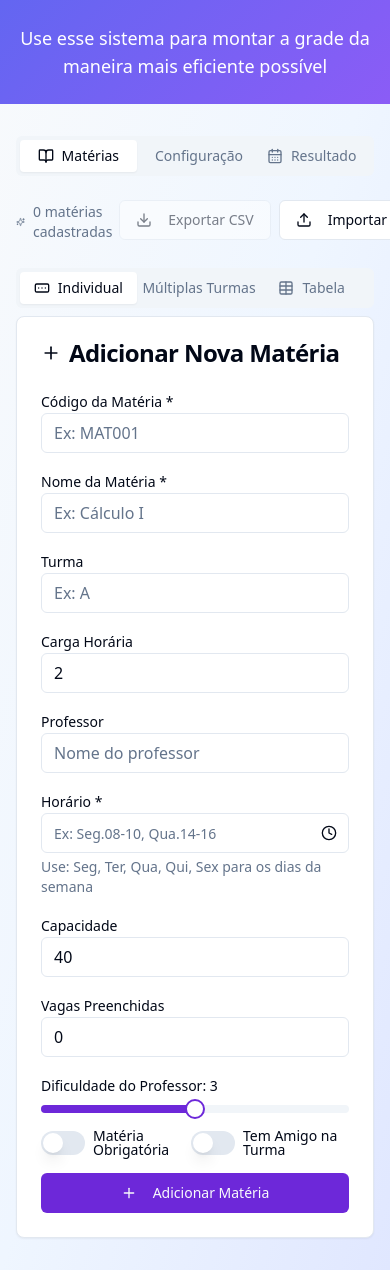
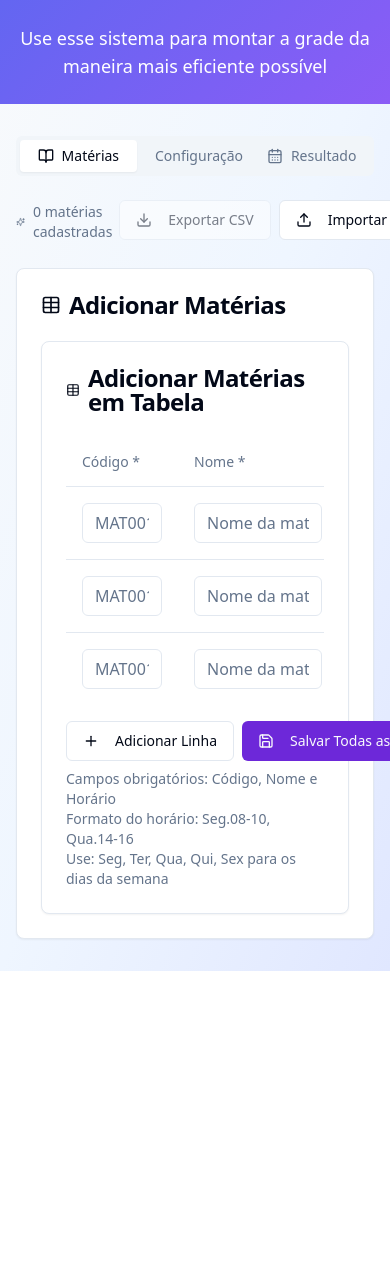
Before and after one commit to thiagopirolla/horario-perfecto-planner-33, a React (Vite) app: page / in a window 390 px wide. Shown: the top 1270 px of the page. After the commit the page ends 971 px from the top, so only its background shows below. Built offline with nearby package versions, Linux system fonts and the light colour scheme.

Commit message:
Remove individual and multiple class tabs.

```diff
--- a/src/components/SubjectForm.tsx
+++ b/src/components/SubjectForm.tsx
@@ -1,19 +1,17 @@
 
 import React, { useState } from 'react';
 import { Card, CardContent, CardHeader, CardTitle } from '@/components/ui/card';
+import { Accordion, AccordionContent, AccordionItem, AccordionTrigger } from '@/components/ui/accordion';
+import { Trash2, Edit, TableIcon } from 'lucide-react';
+import { Subject } from '@/types/schedule';
+import { toast } from '@/hooks/use-toast';
+import SubjectTable from './SubjectTable';
 import { Button } from '@/components/ui/button';
 import { Input } from '@/components/ui/input';
 import { Label } from '@/components/ui/label';
 import { Switch } from '@/components/ui/switch';
 import { Slider } from '@/components/ui/slider';
-import { Tabs, TabsContent, TabsList, TabsTrigger } from '@/components/ui/tabs';
-import { Accordion, AccordionContent, AccordionItem, AccordionTrigger } from '@/components/ui/accordion';
-import { Plus, Trash2, FormInput, TableIcon, Edit, Copy } from 'lucide-react';
-import { Subject } from '@/types/schedule';
-import { toast } from '@/hooks/use-toast';
-import SubjectTable from './SubjectTable';
 import TimeSlotSelector from './TimeSlotSelector';
-import MultipleClassForm from './MultipleClassForm';
 
 interface SubjectFormProps {
   subjects: Subject[];
@@ -21,68 +19,7 @@ interface SubjectFormProps {
 }
 
 const SubjectForm: React.FC<SubjectFormProps> = ({ subjects, onSubjectsChange }) => {
-  const [newSubject, setNewSubject] = useState<Omit<Subject, 'id'>>({
-    code: '',
-    name: '',
-    required: false,
-    class: '',
-    capacity: 40,
-    filledSpots: 0,
-    professor: '',
-    difficulty: 3,
-    hasFriend: false,
-    schedule: '',
-    hours: 2
-  });
-
   const [editingSubject, setEditingSubject] = useState<Subject | null>(null);
-
-  const validateRequiredFields = (subject: Omit<Subject, 'id'>) => {
-    const missingFields = [];
-
-    if (!subject.code.trim()) missingFields.push('Código da Matéria');
-    if (!subject.name.trim()) missingFields.push('Nome da Matéria');
-    if (!subject.schedule.trim()) missingFields.push('Horário');
-
-    return missingFields;
-  };
-
-  const addSubject = () => {
-    const missingFields = validateRequiredFields(newSubject);
-
-    if (missingFields.length > 0) {
-      toast({
-        title: "Campos obrigatórios não preenchidos",
-        description: `Por favor, preencha: ${missingFields.join(', ')}`,
-        variant: "destructive"
-      });
-      return;
-    }
-
-    const subject: Subject = {
-      ...newSubject,
-      id: Date.now().toString()
-    };
-    onSubjectsChange([...subjects, subject]);
-    setNewSubject({
-      code: '',
-      name: '',
-      required: false,
-      class: '',
-      capacity: 40,
-      filledSpots: 0,
-      professor: '',
-      difficulty: 3,
-      hasFriend: false,
-      schedule: '',
-      hours: 2
-    });
-
-    toast({
-      title: "Matéria adicionada com sucesso!",
-      description: `${subject.name} foi cadastrada.`
-    });
-  };
 
   const removeSubject = (id: string) => {
     onSubjectsChange(subjects.filter(s => s.id !== id));
@@ -95,7 +32,11 @@ const SubjectForm: React.FC<SubjectFormProps> = ({ subjects, onSubjectsChange })
   const saveEdit = () => {
     if (!editingSubject) return;
 
-    const missingFields = validateRequiredFields(editingSubject);
+    const missingFields = [];
+
+    if (!editingSubject.code.trim()) missingFields.push('Código da Matéria');
+    if (!editingSubject.name.trim()) missingFields.push('Nome da Matéria');
+    if (!editingSubject.schedule.trim()) missingFields.push('Horário');
 
     if (missingFields.length > 0) {
       toast({
@@ -138,172 +79,20 @@ const SubjectForm: React.FC<SubjectFormProps> = ({ subjects, onSubjectsChange })
 
   return (
     <div className="space-y-6">
-      <Tabs defaultValue="form" className="w-full">
-        <TabsList className="grid w-full grid-cols-3">
-          <TabsTrigger value="form" className="flex items-center gap-2">
-            <FormInput className="w-4 h-4" />
-            Individual
-          </TabsTrigger>
-          <TabsTrigger value="multiple" className="flex items-center gap-2">
-            <Copy className="w-4 h-4" />
-            Múltiplas Turmas
-          </TabsTrigger>
-          <TabsTrigger value="table" className="flex items-center gap-2">
-            <TableIcon className="w-4 h-4" />
-            Tabela
-          </TabsTrigger>
-        </TabsList>
-
-        <TabsContent value="form" className="space-y-6">
-          <Card className="animate-fade-in">
-            <CardHeader>
-              <CardTitle className="flex items-center gap-2">
-                <Plus className="w-5 h-5" />
-                Adicionar Nova Matéria
-              </CardTitle>
-            </CardHeader>
-            <CardContent className="space-y-4">
-              <div className="grid grid-cols-1 md:grid-cols-2 gap-4">
-                <div>
-                  <Label htmlFor="code">Código da Matéria *</Label>
-                  <Input
-                    id="code"
-                    value={newSubject.code}
-                    onChange={(e) => setNewSubject({...newSubject, code: e.target.value})}
-                    placeholder="Ex: MAT001"
-                  />
-                </div>
-                <div>
-                  <Label htmlFor="name">Nome da Matéria *</Label>
-                  <Input
-                    id="name"
-                    value={newSubject.name}
-                    onChange={(e) => setNewSubject({...newSubject, name: e.target.value})}
-                    placeholder="Ex: Cálculo I"
-                  />
-                </div>
-              </div>
-
-              <div className="grid grid-cols-1 md:grid-cols-2 gap-4">
-                <div>
-                  <Label htmlFor="class">Turma</Label>
-                  <Input
-                    id="class"
-                    value={newSubject.class}
-                    onChange={(e) => setNewSubject({...newSubject, class: e.target.value})}
-                    placeholder="Ex: A"
-                  />
-                </div>
-                <div>
-                  <Label htmlFor="hours">Carga Horária</Label>
-                  <Input
-                    id="hours"
-                    type="number"
-                    value={newSubject.hours}
-                    onChange={(e) => setNewSubject({...newSubject, hours: parseInt(e.target.value) || 2})}
-                    placeholder="Ex: 2"
-                  />
-                </div>
-              </div>
-
-              <div className="grid grid-cols-1 md:grid-cols-2 gap-4">
-                <div>
-                  <Label htmlFor="professor">Professor</Label>
-                  <Input
-                    id="professor"
-                    value={newSubject.professor}
-                    onChange={(e) => setNewSubject({...newSubject, professor: e.target.value})}
-                    placeholder="Nome do professor"
-                  />
-                </div>
-              </div>
-
-              <div>
-                <Label htmlFor="schedule">Horário *</Label>
-                <TimeSlotSelector
-                  value={newSubject.schedule}
-                  onChange={(schedule) => setNewSubject({...newSubject, schedule})}
-                  placeholder="Ex: Seg.08-10, Qua.14-16"
-                />
-                <p className="text-sm text-muted-foreground mt-1">
-                  Use: Seg, Ter, Qua, Qui, Sex para os dias da semana
-                </p>
-              </div>
-
-              <div className="grid grid-cols-1 md:grid-cols-2 gap-4">
-                <div>
-                  <Label htmlFor="capacity">Capacidade</Label>
-                  <Input
-                    id="capacity"
-                    type="number"
-                    value={newSubject.capacity}
-                    onChange={(e) => setNewSubject({...newSubject, capacity: parseInt(e.target.value) || 0})}
-                  />
-                </div>
-                <div>
-                  <Label htmlFor="filledSpots">Vagas Preenchidas</Label>
-                  <Input
-                    id="filledSpots"
-                    type="number"
-                    value={newSubject.filledSpots}
-                    onChange={(e) => setNewSubject({...newSubject, filledSpots: parseInt(e.target.value) || 0})}
-                  />
-                </div>
-              </div>
-
-              <div>
-                <Label>Dificuldade do Professor: {newSubject.difficulty}</Label>
-                <Slider
-                  value={[newSubject.difficulty]}
-                  onValueChange={(value) => setNewSubject({...newSubject, difficulty: value[0]})}
-                  min={1}
-                  max={5}
-                  step={1}
-                  className="mt-2"
-                />
-              </div>
-
-              <div className="flex items-center justify-between">
-                <div className="flex items-center space-x-2">
-                  <Switch
-                    id="required"
-                    checked={newSubject.required}
-                    onCheckedChange={(checked) => setNewSubject({...newSubject, required: checked})}
-                  />
-                  <Label htmlFor="required">Matéria Obrigatória</Label>
-                </div>
-                <div className="flex items-center space-x-2">
-                  <Switch
-                    id="hasFriend"
-                    checked={newSubject.hasFriend}
-                    onCheckedChange={(checked) => setNewSubject({...newSubject, hasFriend: checked})}
-                  />
-                  <Label htmlFor="hasFriend">Tem Amigo na Turma</Label>
-                </div>
-              </div>
-
-              <Button onClick={addSubject} className="w-full">
-                <Plus className="w-4 h-4 mr-2" />
-                Adicionar Matéria
-              </Button>
-            </CardContent>
-          </Card>
-        </TabsContent>
-
-        <TabsContent value="multiple">
-          <MultipleClassForm
-            subjects={subjects}
-            onSubjectsChange={onSubjectsChange}
-          />
-        </TabsContent>
-
-        <TabsContent value="table">
+      <Card className="animate-fade-in">
+        <CardHeader>
+          <CardTitle className="flex items-center gap-2">
+            <TableIcon className="w-5 h-5" />
+            Adicionar Matérias
+          </CardTitle>
+        </CardHeader>
+        <CardContent>
           <SubjectTable
             subjects={subjects}
             onSubjectsChange={onSubjectsChange}
           />
-        </TabsContent>
-      </Tabs>
+        </CardContent>
+      </Card>
 
       {subjects.length > 0 && (
         <Card className="animate-fade-in">
@@ -406,14 +195,14 @@ const SubjectForm: React.FC<SubjectFormProps> = ({ subjects, onSubjectsChange })
                                   </div>
                                 </div>
                                 <div>
-                                  <Label>Dificuldade: {editingSubject.difficulty}</Label>
+                                  <Label>Facilidade: {editingSubject.difficulty}</Label>
                                   <Slider
                                     value={[editingSubject.difficulty]}
                                     onValueChange={(value) => setEditingSubject({...editingSubject, difficulty: value[0]})}
                                     min={1}
                                     max={5}
                                     step={1}
-                                    className="mt-1"
+                                    className="mt-1 max-w-md"
                                   />
                                 </div>
                                 <div className="flex gap-4">
@@ -446,7 +235,7 @@ const SubjectForm: React.FC<SubjectFormProps> = ({ subjects, onSubjectsChange })
                                   </div>
                                   <div className="text-xs text-muted-foreground">
                                     Vagas: {subject.capacity - subject.filledSpots}/{subject.capacity} •
-                                    Dificuldade: {subject.difficulty}/5 •
+                                    Facilidade: {subject.difficulty}/5 •
                                     {subject.hasFriend && ' Com amigo •'}
                                     {subject.required && ' Obrigatória'}
                                   </div>
```
